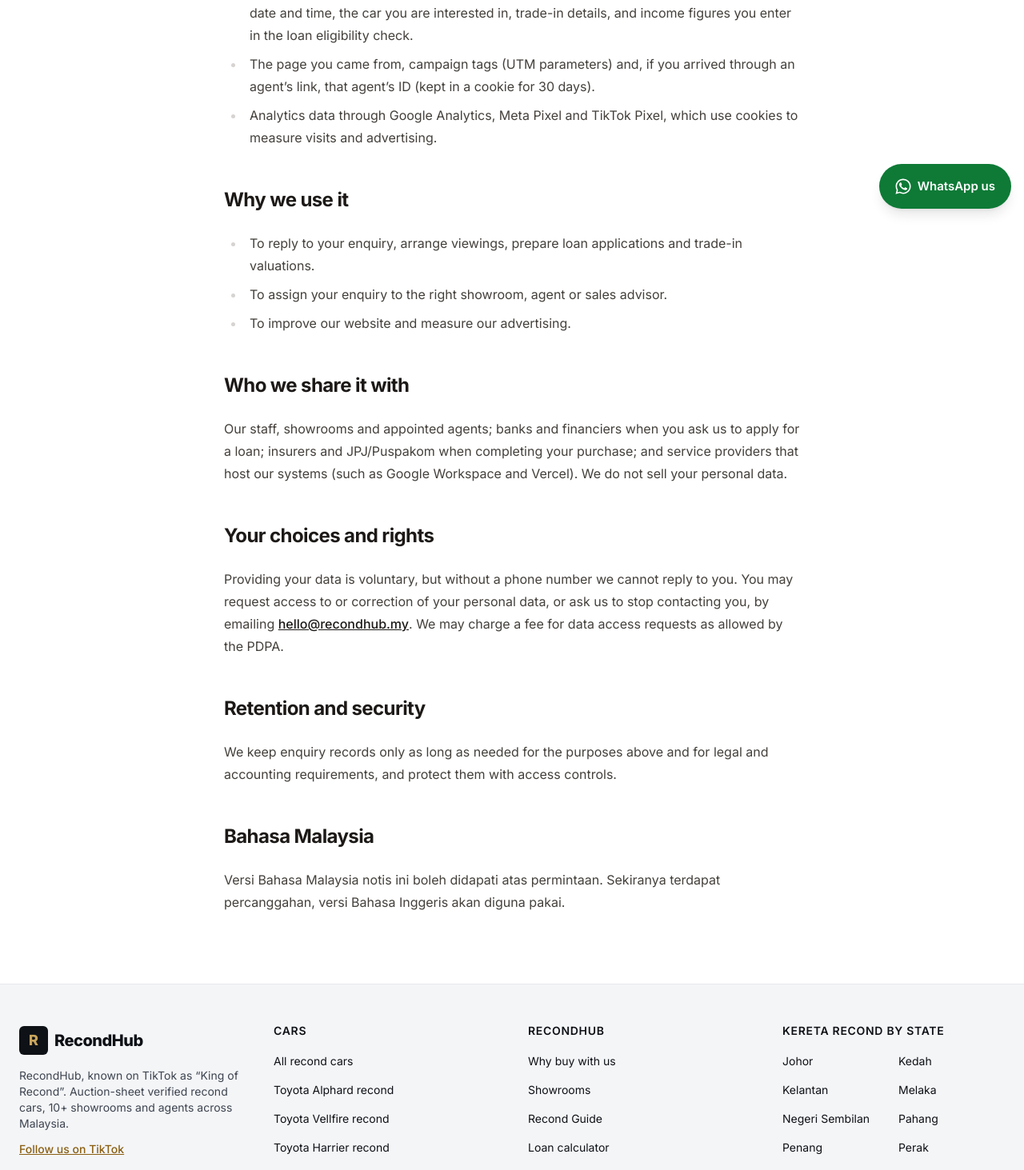
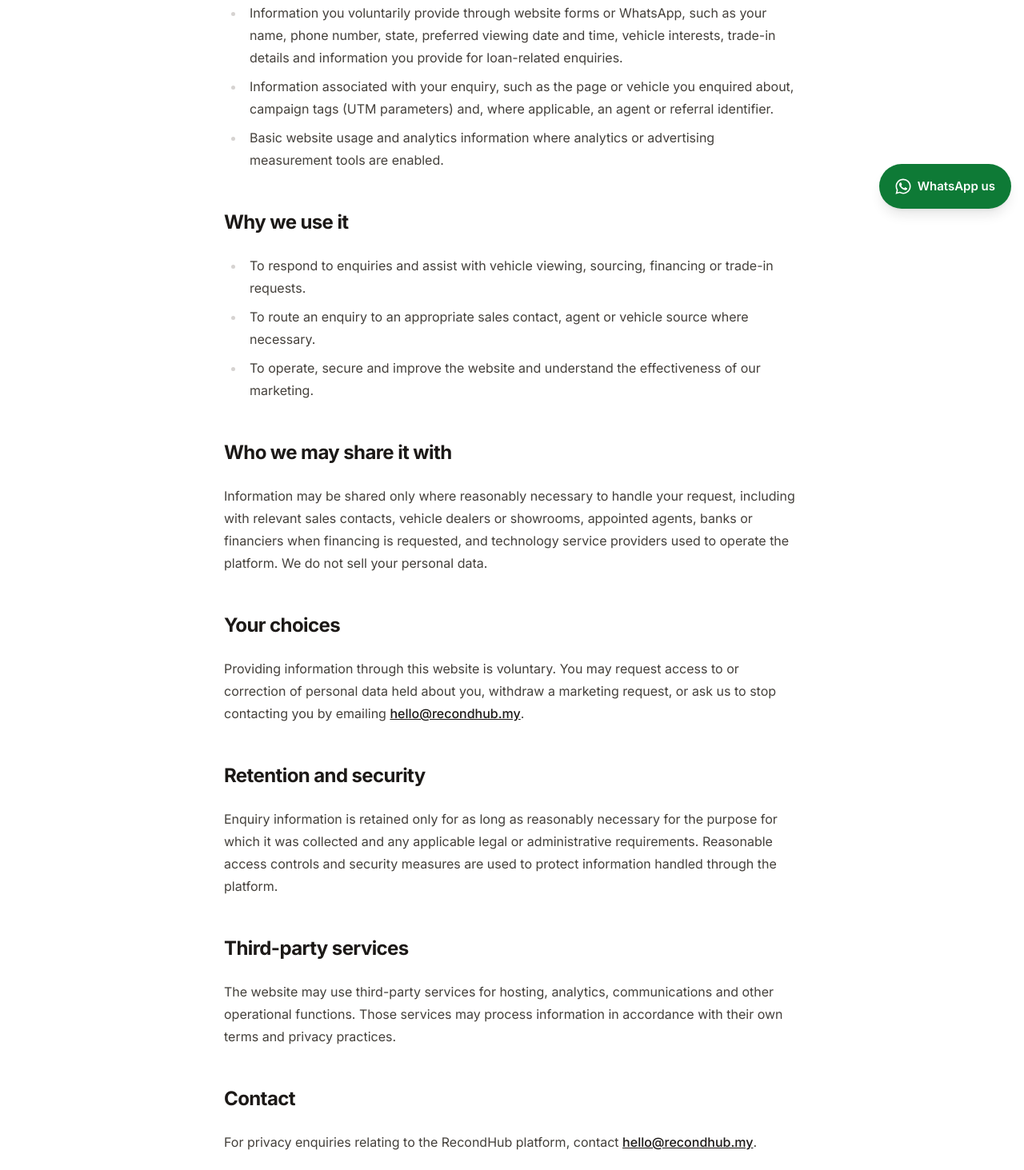
Before and after one commit to maizhakimm/recond-hub, a Next.js app: page /privacy in a window 1280 px wide. Shown: the part 523-1986 px from the top of the page at 80% size. Built offline with nearby package versions, Linux system fonts and the light colour scheme; no server answers.

Commit message:
Revise privacy policy for brand-operated platform

```diff
--- a/src/app/(main)/privacy/page.tsx
+++ b/src/app/(main)/privacy/page.tsx
@@ -1,47 +1,52 @@
 import type { Metadata } from "next";
 import { ProsePage } from "@/components/site/Prose";
-import { BRAND, CONTACT_EMAIL, LEGAL_NAME } from "@/lib/config";
+import { BRAND, CONTACT_EMAIL } from "@/lib/config";
 
 export const metadata: Metadata = {
   title: "Privacy Policy (PDPA)",
-  description: `How ${BRAND} collects and uses your personal data under Malaysia's Personal Data Protection Act 2010.`,
+  description: `How ${BRAND} collects and uses personal data through this website.`,
   alternates: { canonical: "/privacy" },
 };
 
 export default function PrivacyPage() {
   return (
-    <ProsePage title="Privacy policy" path="/privacy" intro="Notice under the Personal Data Protection Act 2010 (PDPA). Last updated 28 September 2026.">
-      <h2>Who we are</h2>
+    <ProsePage title="Privacy policy" path="/privacy" intro="Privacy notice for the RecondHub platform. Last updated 7 October 2026.">
+      <h2>About this platform</h2>
       <p>
-        This website is operated by {LEGAL_NAME} (&ldquo;{BRAND}&rdquo;, &ldquo;we&rdquo;). We are the data user for personal data collected through this website.
+        {BRAND} is a brand and online automotive platform focused on reconditioned vehicle listings and enquiries in Malaysia. References to &ldquo;{BRAND}&rdquo;, &ldquo;we&rdquo;, &ldquo;us&rdquo; or &ldquo;our&rdquo; in this notice refer to the operator of the {BRAND} platform. {BRAND} does not represent itself as an incorporated company unless expressly stated otherwise.
       </p>
       <h2>What we collect</h2>
       <ul>
-        <li>Details you give us in forms or WhatsApp: name, phone number, state, preferred viewing date and time, the car you are interested in, trade-in details, and income figures you enter in the loan eligibility check.</li>
-        <li>The page you came from, campaign tags (UTM parameters) and, if you arrived through an agent&rsquo;s link, that agent&rsquo;s ID (kept in a cookie for 30 days).</li>
-        <li>Analytics data through Google Analytics, Meta Pixel and TikTok Pixel, which use cookies to measure visits and advertising.</li>
+        <li>Information you voluntarily provide through website forms or WhatsApp, such as your name, phone number, state, preferred viewing date and time, vehicle interests, trade-in details and information you provide for loan-related enquiries.</li>
+        <li>Information associated with your enquiry, such as the page or vehicle you enquired about, campaign tags (UTM parameters) and, where applicable, an agent or referral identifier.</li>
+        <li>Basic website usage and analytics information where analytics or advertising measurement tools are enabled.</li>
       </ul>
       <h2>Why we use it</h2>
       <ul>
-        <li>To reply to your enquiry, arrange viewings, prepare loan applications and trade-in valuations.</li>
-        <li>To assign your enquiry to the right showroom, agent or sales advisor.</li>
-        <li>To improve our website and measure our advertising.</li>
+        <li>To respond to enquiries and assist with vehicle viewing, sourcing, financing or trade-in requests.</li>
+        <li>To route an enquiry to an appropriate sales contact, agent or vehicle source where necessary.</li>
+        <li>To operate, secure and improve the website and understand the effectiveness of our marketing.</li>
       </ul>
-      <h2>Who we share it with</h2>
+      <h2>Who we may share it with</h2>
       <p>
-        Our staff, showrooms and appointed agents; banks and financiers when you ask us to apply for a loan; insurers and JPJ/Puspakom when completing your
-        purchase; and service providers that host our systems (such as Google Workspace and Vercel). We do not sell your personal data.
+        Information may be shared only where reasonably necessary to handle your request, including with relevant sales contacts, vehicle dealers or showrooms, appointed agents, banks or financiers when financing is requested, and technology service providers used to operate the platform. We do not sell your personal data.
       </p>
-      <h2>Your choices and rights</h2>
+      <h2>Your choices</h2>
       <p>
-        Providing your data is voluntary, but without a phone number we cannot reply to you. You may request access to or correction of your personal data, or
-        ask us to stop contacting you, by emailing <a href={`mailto:${CONTACT_EMAIL}`}>{CONTACT_EMAIL}</a>. We may charge a fee for data access requests as
-        allowed by the PDPA.
+        Providing information through this website is voluntary. You may request access to or correction of personal data held about you, withdraw a marketing request, or ask us to stop contacting you by emailing <a href={`mailto:${CONTACT_EMAIL}`}>{CONTACT_EMAIL}</a>.
       </p>
       <h2>Retention and security</h2>
-      <p>We keep enquiry records only as long as needed for the purposes above and for legal and accounting requirements, and protect them with access controls.</p>
-      <h2>Bahasa Malaysia</h2>
-      <p>Versi Bahasa Malaysia notis ini boleh didapati atas permintaan. Sekiranya terdapat percanggahan, versi Bahasa Inggeris akan diguna pakai.</p>
+      <p>
+        Enquiry information is retained only for as long as reasonably necessary for the purpose for which it was collected and any applicable legal or administrative requirements. Reasonable access controls and security measures are used to protect information handled through the platform.
+      </p>
+      <h2>Third-party services</h2>
+      <p>
+        The website may use third-party services for hosting, analytics, communications and other operational functions. Those services may process information in accordance with their own terms and privacy practices.
+      </p>
+      <h2>Contact</h2>
+      <p>
+        For privacy enquiries relating to the {BRAND} platform, contact <a href={`mailto:${CONTACT_EMAIL}`}>{CONTACT_EMAIL}</a>.
+      </p>
     </ProsePage>
   );
 }
```
